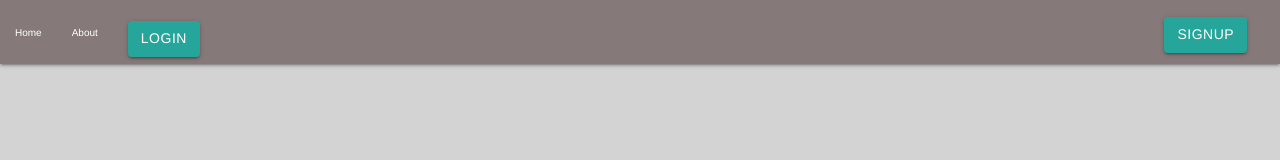
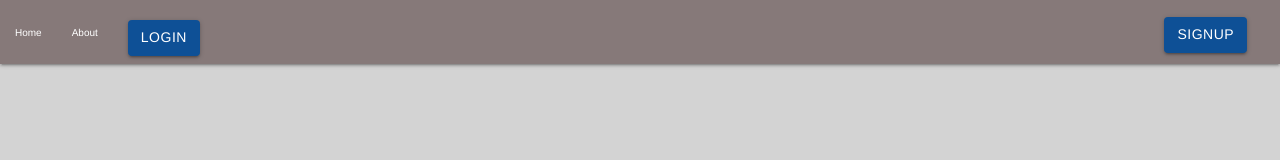
Before and after one commit to tzits/speedwriter, a website: page views/index.html in a window 1280 px wide. Drawn offline with nearby package versions, Linux system fonts and the light colour scheme; some packages are replaced by stand-ins of ours.

Commit message:
login and signup buttons changed

```diff
--- a/public/styles/main.css
+++ b/public/styles/main.css
@@ -17,8 +17,9 @@ button {
 	color: white!important;
 }
 
-#signup {
+#login {
 	margin-top: 9px;
+	background-color: #0e5096;
 }
 
 #mainText {
@@ -92,6 +93,7 @@ body {
 	position: absolute;
 	left: 89.8%;
 	top: 30%;
+	background-color: #0e5096;
 }
 
 #font-change {
@@ -186,6 +188,7 @@ body {
 	position: absolute;
 	left: 91%;
 	top: 16%;
+	background-color: #0e5096;
 }
 
 .checkbox {
--- a/views/index.html
+++ b/views/index.html
@@ -25,7 +25,7 @@
 			<ul class='left hide-on-med-and-down'>
 				<li><a href='/' class="waves-effect waves-light">Home</a></li>
 				<li><a href='about' class="waves-effect waves-light">About</a></li>
-				<li><a data-toggle="modal" class="waves-effect waves-light btn" data-target="#myModal1" id='signup'>Login</a></li>
+				<li><a data-toggle="modal" class="waves-effect waves-light btn" data-target="#myModal1" id='login'>Login</a></li>
 				<li><a data-toggle="modal" class="waves-effect waves-light btn" data-target="#myModal" id='register'>Signup</a></li>
 			</ul>
 		</div>
```
